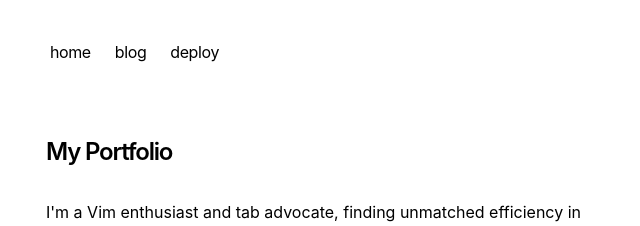
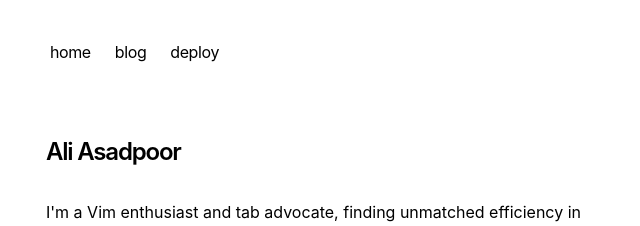
Before and after one commit to aliplayer1/portfolio, a Next.js app: page / in a window 1280 px wide. Shown: the top 226 px of the page, without its empty margins (306-946 px from the left). Built offline with nearby package versions, Linux system fonts and the light colour scheme.

Commit message:
Changed Title

```diff
--- a/app/page.tsx
+++ b/app/page.tsx
@@ -4,7 +4,7 @@ export default function Page() {
   return (
     <section>
       <h1 className="mb-8 text-2xl font-semibold tracking-tighter">
-        My Portfolio
+        Ali Asadpoor
       </h1>
       <p className="mb-4">
         {`I'm a Vim enthusiast and tab advocate, finding unmatched efficiency in
```
Also changed, not shown: 1 other file (tests, documents, lock files or other folders).
